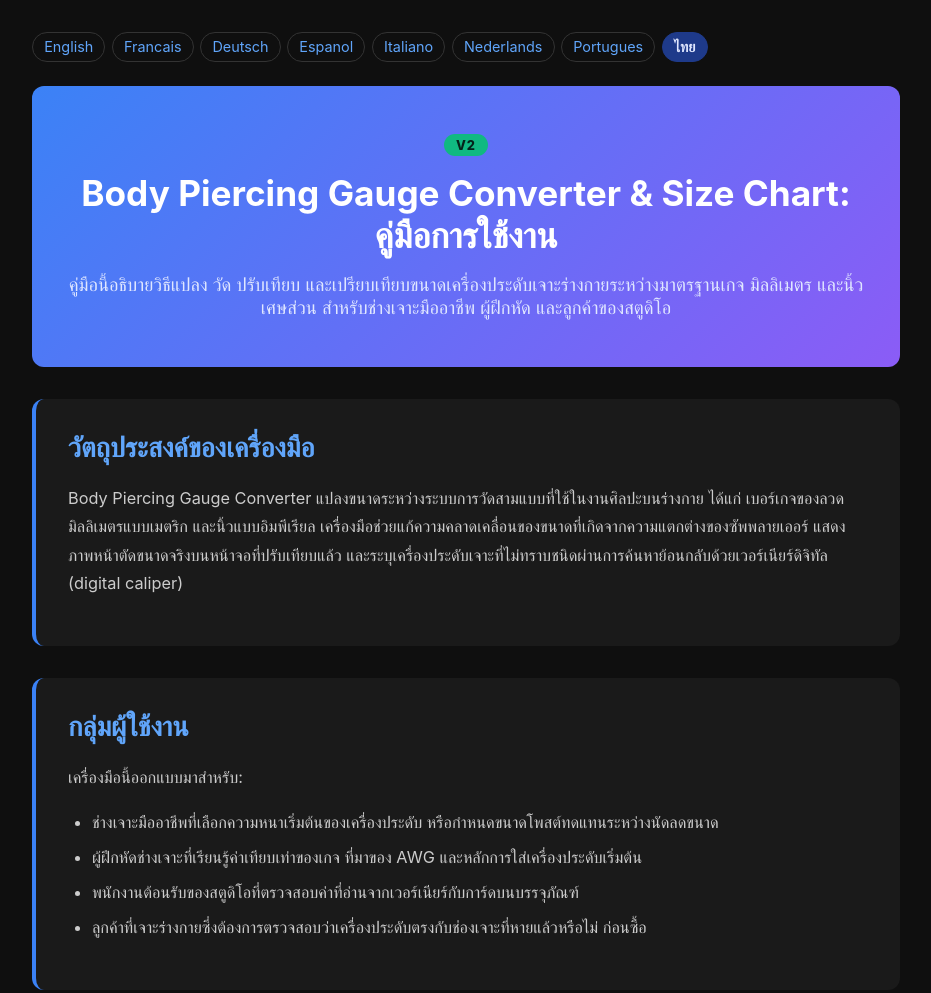
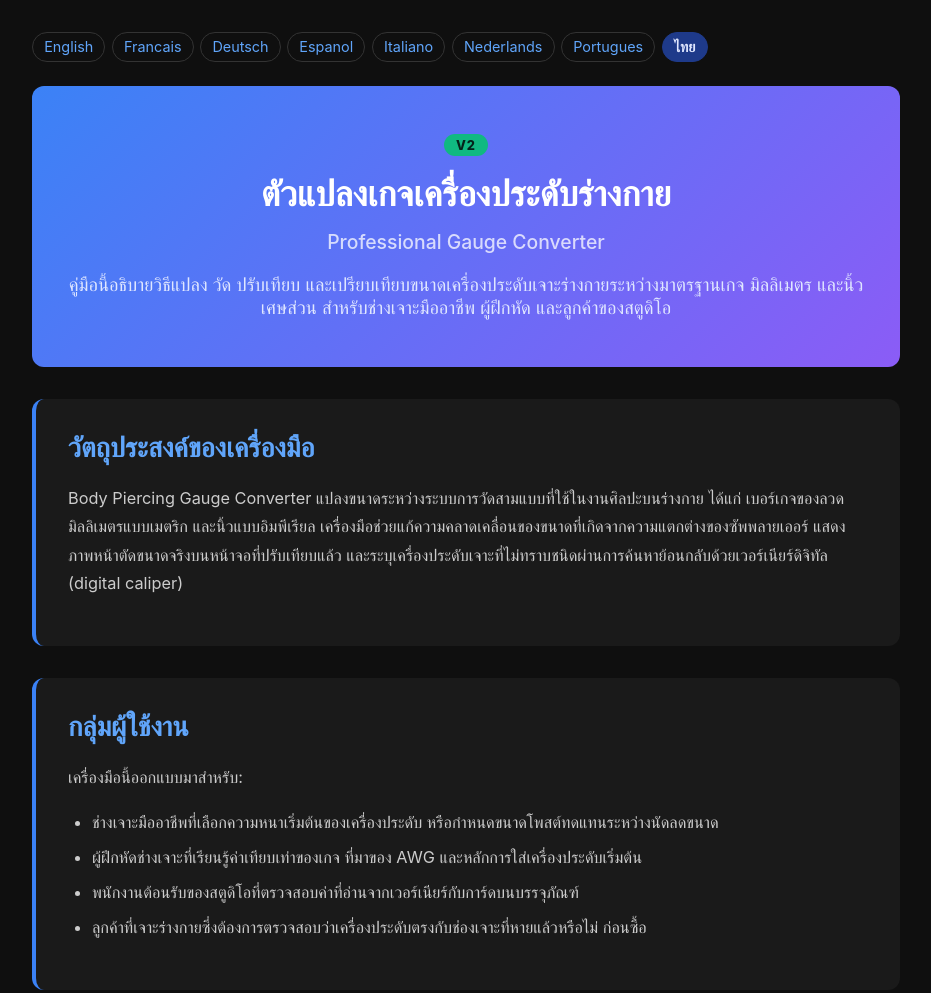
Before and after one commit to Poli-International/gauge-converter, a website built with Vite: page documentation-th.html in a window 1280 px wide. Shown: the top 993 px of the page, without its empty margins (174-1105 px from the left). Built offline with nearby package versions, Linux system fonts and the light colour scheme.

Commit message:
sync documentation-th.html from the live site
The website copy of this tool moved on and the repo did not, so an
AI Studio import from here would have reverted it.

```diff
--- a/documentation-th.html
+++ b/documentation-th.html
@@ -41,7 +41,7 @@
         <nav class="doc-langs" aria-label="ภาษาของเอกสาร"><a lang="en" href="documentation.html">English</a><a lang="fr" href="documentation-fr.html">Francais</a><a lang="de" href="documentation-de.html">Deutsch</a><a lang="es" href="documentation-es.html">Espanol</a><a lang="it" href="documentation-it.html">Italiano</a><a lang="nl" href="documentation-nl.html">Nederlands</a><a lang="pt" href="documentation-pt.html">Portugues</a><span lang="th">ไทย</span></nav>
         <div class="doc-hero">
             <span class="v2">V2</span>
-            <h1>Body Piercing Gauge Converter &amp; Size Chart: คู่มือการใช้งาน</h1>
+            <h1>ตัวแปลงเกจเครื่องประดับร่างกาย<br><small lang="en" style="font-size:0.55em;font-weight:500;opacity:0.75;">Professional Gauge Converter</small></h1>
             <p>คู่มือนี้อธิบายวิธีแปลง วัด ปรับเทียบ และเปรียบเทียบขนาดเครื่องประดับเจาะร่างกายระหว่างมาตรฐานเกจ มิลลิเมตร และนิ้วเศษส่วน สำหรับช่างเจาะมืออาชีพ ผู้ฝึกหัด และลูกค้าของสตูดิโอ</p>
         </div>
         <div class="doc-section">
```
